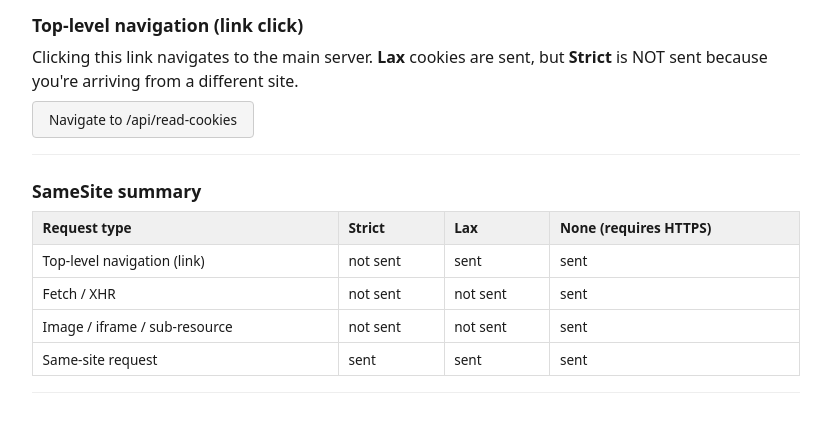
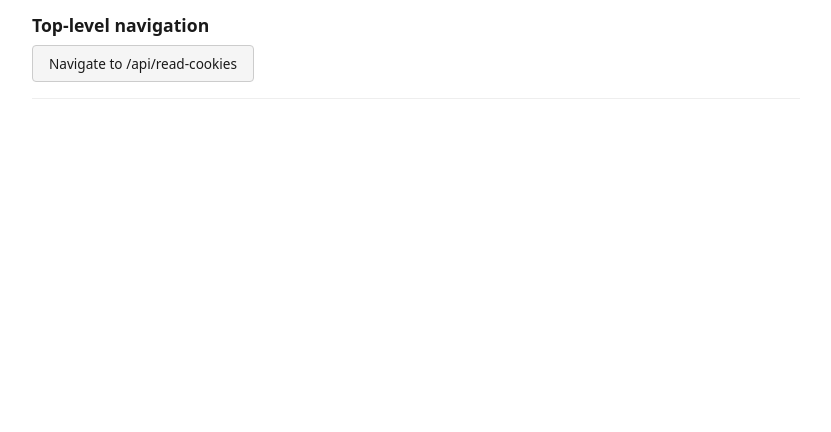
Before and after one commit to tkachenko0/cookies-playground, a website: page cross-site/public/index.html in a window 1280 px wide. Shown: the part 78-510 px from the top of the page, without its empty margins (224-1055 px from the left). Drawn offline with Linux system fonts and the light colour scheme.

Commit message:
feat(batman)

```diff
--- a/cross-site/public/index.html
+++ b/cross-site/public/index.html
@@ -1,4 +1,4 @@
-<!DOCTYPE html>
+<!doctype html>
 <html lang="en">
   <head>
     <meta charset="UTF-8" />
@@ -10,51 +10,14 @@
     <h1>Cross-Site Request Simulator</h1>
 
     <div class="section">
-      <h2>Top-level navigation (link click)</h2>
-      <p>
-        Clicking this link navigates to the main server. <strong>Lax</strong>
-        cookies are sent, but <strong>Strict</strong> is NOT sent because
-        you're arriving from a different site.
-      </p>
-      <a class="btn" href="http://127.0.0.1:8181/api/read-cookies" target="_blank">
+      <h2>Top-level navigation</h2>
+      <a
+        class="btn"
+        href="http://127.0.0.1:8181/api/read-cookies"
+        target="_blank"
+      >
         Navigate to /api/read-cookies
       </a>
     </div>
-
-    <div class="section">
-      <h2>SameSite summary</h2>
-      <table>
-        <tr>
-          <th>Request type</th>
-          <th>Strict</th>
-          <th>Lax</th>
-          <th>None (requires HTTPS)</th>
-        </tr>
-        <tr>
-          <td>Top-level navigation (link)</td>
-          <td>not sent</td>
-          <td>sent</td>
-          <td>sent</td>
-        </tr>
-        <tr>
-          <td>Fetch / XHR</td>
-          <td>not sent</td>
-          <td>not sent</td>
-          <td>sent</td>
-        </tr>
-        <tr>
-          <td>Image / iframe / sub-resource</td>
-          <td>not sent</td>
-          <td>not sent</td>
-          <td>sent</td>
-        </tr>
-        <tr>
-          <td>Same-site request</td>
-          <td>sent</td>
-          <td>sent</td>
-          <td>sent</td>
-        </tr>
-      </table>
-    </div>
   </body>
 </html>
--- a/cross-site/public/style.css
+++ b/cross-site/public/style.css
@@ -1,13 +1,60 @@
-* { box-sizing: border-box; margin: 0; padding: 0; }
-body { font-family: system-ui, sans-serif; max-width: 800px; margin: 2rem auto; padding: 0 1rem; color: #1a1a1a; }
-h1 { margin-bottom: 1rem; }
-h2 { font-size: 1.1rem; margin-bottom: 0.5rem; }
-p { margin-bottom: 0.5rem; line-height: 1.5; }
-.note { background: #fff3cd; padding: 0.75rem; border-radius: 4px; font-size: 0.85rem; margin-bottom: 1.5rem; }
-.section { margin-bottom: 1.5rem; padding-bottom: 1rem; border-bottom: 1px solid #eee; }
-button, .btn { display: inline-block; padding: 0.5rem 1rem; border: 1px solid #ccc; border-radius: 4px; cursor: pointer; background: #f5f5f5; text-decoration: none; color: inherit; font-size: 0.85rem; }
-button:hover, .btn:hover { background: #e0e0e0; }
-pre { background: #f5f5f5; padding: 0.75rem; border-radius: 4px; font-size: 0.85rem; margin-top: 0.5rem; white-space: pre-wrap; }
-table { width: 100%; border-collapse: collapse; font-size: 0.85rem; margin-top: 0.5rem; }
-th, td { text-align: left; padding: 0.4rem 0.6rem; border: 1px solid #ddd; }
-th { background: #f0f0f0; }
+* {
+  box-sizing: border-box;
+  margin: 0;
+  padding: 0;
+}
+
+body {
+  font-family: system-ui, sans-serif;
+  max-width: 800px;
+  margin: 2rem auto;
+  padding: 0 1rem;
+  color: #1a1a1a;
+}
+
+h1 {
+  margin-bottom: 1rem;
+}
+
+h2 {
+  font-size: 1.1rem;
+  margin-bottom: 0.5rem;
+}
+
+p {
+  margin-bottom: 0.5rem;
+  line-height: 1.5;
+}
+
+.section {
+  margin-bottom: 1.5rem;
+  padding-bottom: 1rem;
+  border-bottom: 1px solid #eee;
+}
+
+button,
+.btn {
+  display: inline-block;
+  padding: 0.5rem 1rem;
+  border: 1px solid #ccc;
+  border-radius: 4px;
+  cursor: pointer;
+  background: #f5f5f5;
+  text-decoration: none;
+  color: inherit;
+  font-size: 0.85rem;
+}
+
+button:hover,
+.btn:hover {
+  background: #e0e0e0;
+}
+
+pre {
+  background: #f5f5f5;
+  padding: 0.75rem;
+  border-radius: 4px;
+  font-size: 0.85rem;
+  margin-top: 0.5rem;
+  white-space: pre-wrap;
+}
```
